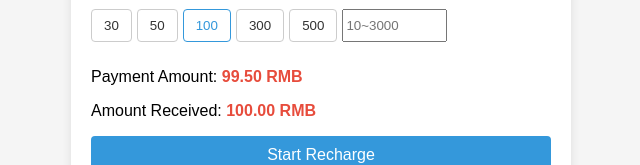
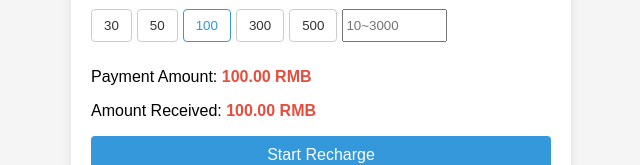
Before and after one commit to ITteam00/Recharge, an Angular app: page / in a window 1280 px wide. Shown: the part 398-563 px from the top of the page, without its empty margins (319-959 px from the left). Built offline with nearby package versions, Linux system fonts and the light colour scheme.

Commit message:
feat: add recharge details logic in ts and html

```diff
--- a/src/app/components/recharge-details/recharge-details.component.html
+++ b/src/app/components/recharge-details/recharge-details.component.html
@@ -29,7 +29,7 @@
     </div>
   </div>
   <div class="amount-summary">
-    <p>Payment Amount: <span class="payment-amount">99.50 RMB</span></p>
-    <p>Amount Received: <span class="received-amount">100.00 RMB</span></p>
+    <p>Payment Amount: <span class="payment-amount">{{ paymentAmount.toFixed(2) }} RMB</span></p>
+    <p>Amount Received: <span class="received-amount">{{ selectedAmount?.toFixed(2) || '0.00' }} RMB</span></p>
   </div>
 </div>
--- a/src/app/components/recharge-details/recharge-details.component.ts
+++ b/src/app/components/recharge-details/recharge-details.component.ts
@@ -23,40 +23,49 @@ export class RechargeDetailsComponent implements OnInit {
   predefinedAmounts: number[] = [30, 50, 100, 300, 500];
   selectedAmount: number | null = null;
   customAmount: string = '';
+  paymentAmount: number = 0;
 
   @Input() amounts: number[] = [];
   @Output() amountChange = new EventEmitter<number>();
-  ngOnInit() {
-    this.selectAmount(100); // 默认选中 100
-  }
+
   promotions: Promotion[] = [
-    { id: '1', name: 'Mobile Store Recharge 5% Discount', discount: 0.05 },
-    { id: '2', name: 'Mobile Store Recharge 20% Discount', discount: 0.20 }
+    {id: '1', name: 'Mobile Store Recharge 5% Discount', discount: 0.05},
+    {id: '2', name: 'Mobile Store Recharge 20% Discount', discount: 0.20}
   ];
 
   selectedPromotionId: string = '';
   selectedPromotion: Promotion | null = null;
 
+  ngOnInit() {
+    this.selectAmount(100); // 默认选中 100
+  }
+
   onPromotionChange() {
     this.selectedPromotion = this.promotions.find(p => p.id === this.selectedPromotionId) || null;
+    this.calculatePaymentAmount();
   }
 
   onAmountChange(amount: number) {
     this.selectedAmount = amount;
     this.amountChange.emit(amount);
+    this.calculatePaymentAmount();
   }
 
   selectAmount(amount: number) {
     this.selectedAmount = amount;
     this.customAmount = '';
     this.amountChange.emit(amount);
+    this.calculatePaymentAmount();
   }
 
   onCustomAmountChange() {
     const amount = parseFloat(this.customAmount);
     if (!isNaN(amount) && amount >= 10 && amount <= 3000 && Number.isInteger(amount)) {
-      this.selectedAmount = null;
+      this.selectedAmount = amount;
       this.amountChange.emit(amount);
+      this.calculatePaymentAmount();
+    }else {
+      this.paymentAmount = 0;
     }
   }
 
@@ -66,6 +75,20 @@ export class RechargeDetailsComponent implements OnInit {
       alert('Please enter a valid amount between 10 and 3000. It must be an integer.');
       this.customAmount = '';
       this.selectedAmount = null;
+      this.paymentAmount = 0;
+    }
+    this.calculatePaymentAmount();
+  }
+
+  calculatePaymentAmount() {
+    if (this.selectedAmount !== null) {
+      if (this.selectedPromotion) {
+        this.paymentAmount = this.selectedAmount * (1 - this.selectedPromotion.discount);
+      } else {
+        this.paymentAmount = this.selectedAmount;
+      }
+    } else {
+      this.paymentAmount = 0;
     }
   }
 }
```
